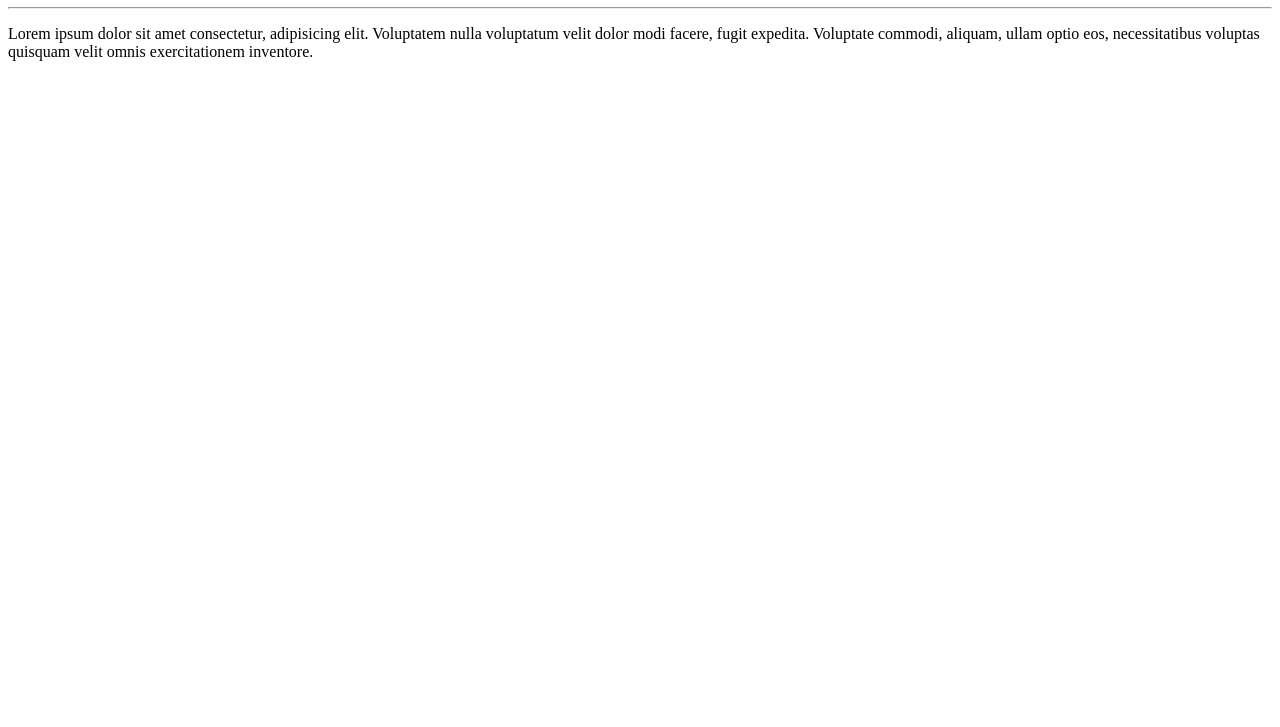
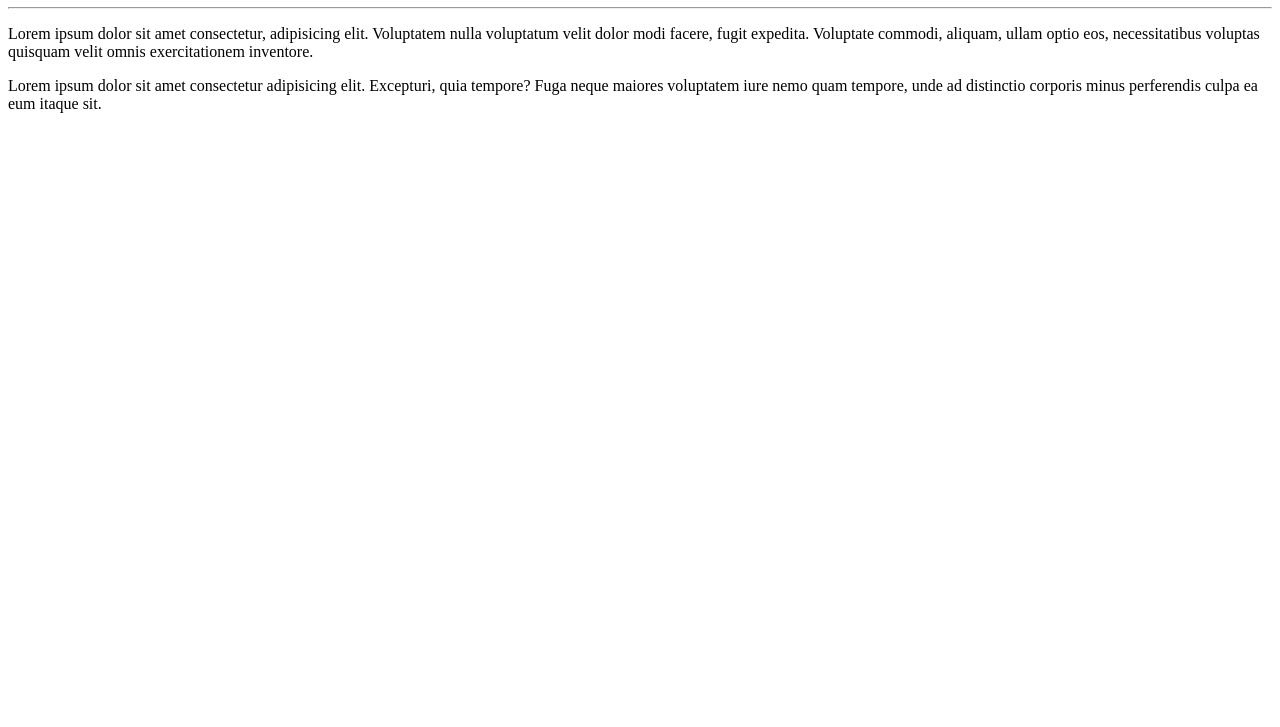
Before and after one commit to DayanadGarcia/Ola-Mundo, a plain HTML site: page site-exemplo/index.html in a window 1280 px wide. Shown: the part 73-800 px from the top of the page. Drawn offline with Linux system fonts and the light colour scheme.

Commit message:
adicionei um parágrafo

```diff
--- a/site-exemplo/index.html
+++ b/site-exemplo/index.html
@@ -11,6 +11,7 @@
     <h1> Olá, Mundo!</h1>
     <hr>
     <p>Lorem ipsum dolor sit amet consectetur, adipisicing elit. Voluptatem nulla voluptatum velit dolor modi facere, fugit expedita. Voluptate commodi, aliquam, ullam optio eos, necessitatibus voluptas quisquam velit omnis exercitationem inventore.</p>
+    <p>Lorem ipsum dolor sit amet consectetur adipisicing elit. Excepturi, quia tempore? Fuga neque maiores voluptatem iure nemo quam tempore, unde ad distinctio corporis minus perferendis culpa ea eum itaque sit.</p>
 </body>
 
 </html>
```
